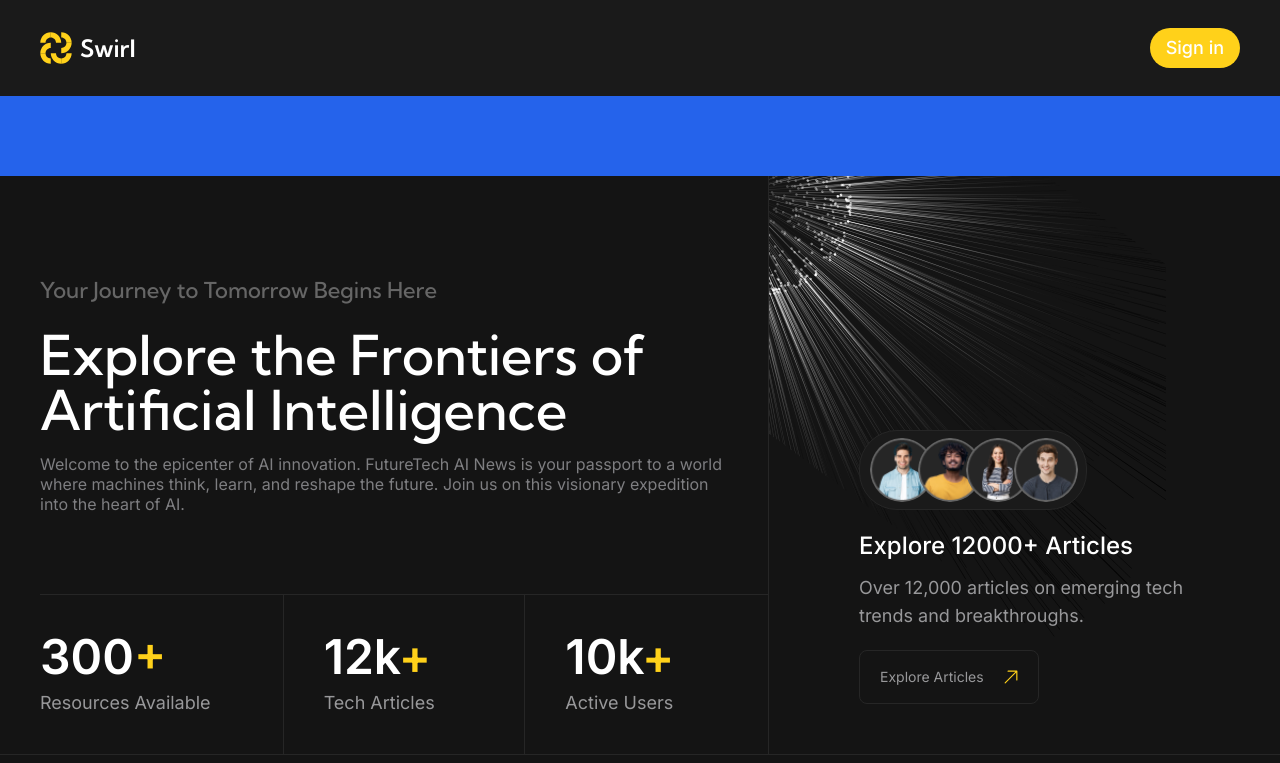
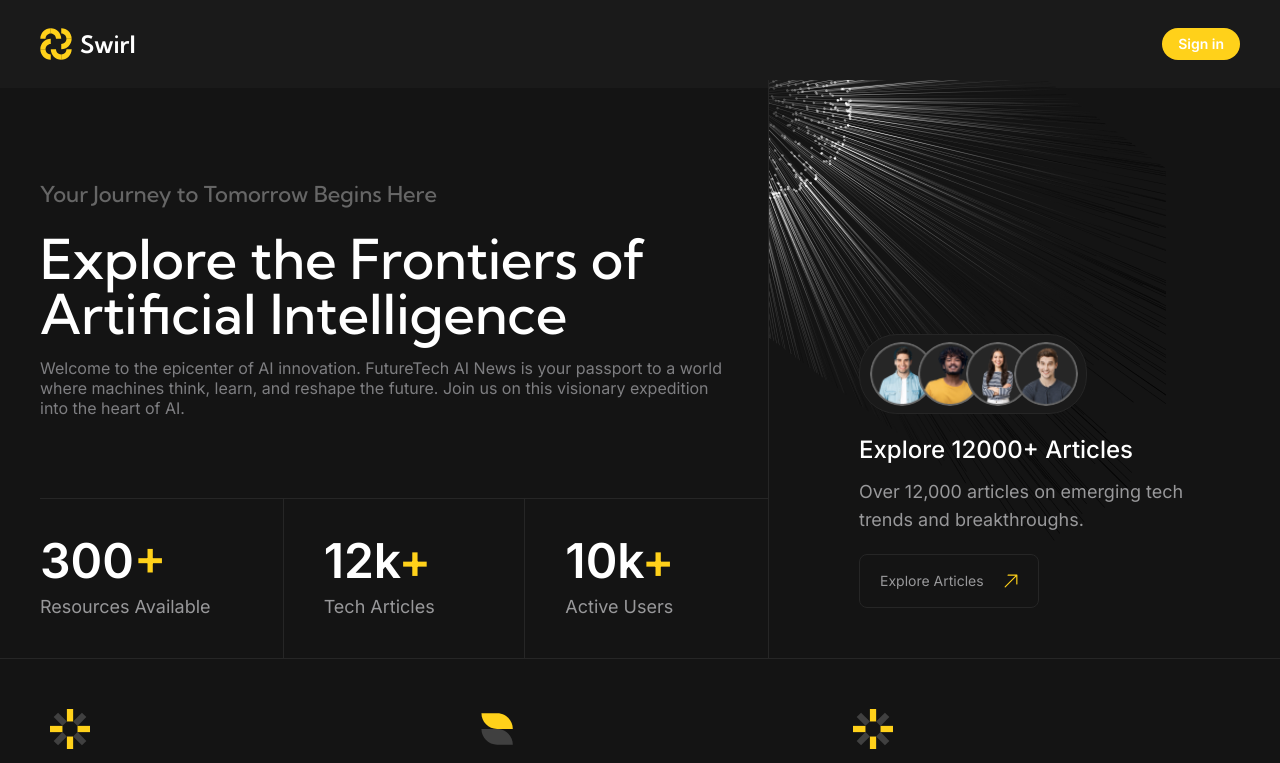
Before and after one commit to AbassKoyang/swirl, a React (Vite) app: page / in a window 1280 px wide. Shown: the top 763 px of the page. Built offline with nearby package versions, Linux system fonts and the light colour scheme.

Commit message:
Update Navbar.jsx

```diff
--- a/src/components/Navbar.jsx
+++ b/src/components/Navbar.jsx
@@ -4,13 +4,13 @@ const Navbar = () => {
   const {pathname} = useLocation();
   console.log(pathname)
   return (
-    <header className="w-full flex items-center justify-center bg-[#1A1A1A]">
+    <header className="w-full flex items-center justify-center bg-[#1A1A1A] fixed top-0 left-0">
         <div className="w-full max-w-[1900px] flex items-center justify-between py-7 px-5 md:px-10 2xl:px-[162px] bg-[#1A1A1A]">
         <Link to='/' className="flex items-center gap-2">
             <img src="../src/assets/swirl-logo.svg" alt="Swirl Logo" className="size-8" />
             <h1 className="font-kumbh text-2xl font-semibold text-white">Swirl</h1>
         </Link>
-        <Link to='onboarding/signup' className={`px-4 py-1.5 rounded-3xl text-white bg-[#FFD11A] text-sm md:text-lg font-medium font-inter ${pathname === '/onboarding/signup' ? 'hidden' : 'block'}`}>
+        <Link to='onboarding/login' className={`px-4 py-1.5 rounded-3xl text-white bg-[#FFD11A] text-xs md:text-sm font-medium lg:font-semibold font-inter ${pathname === '/onboarding/signup' || pathname === 'onboarding/login' ? 'hidden' : 'block'}`}>
             Sign in
         </Link>
         </div>
```
